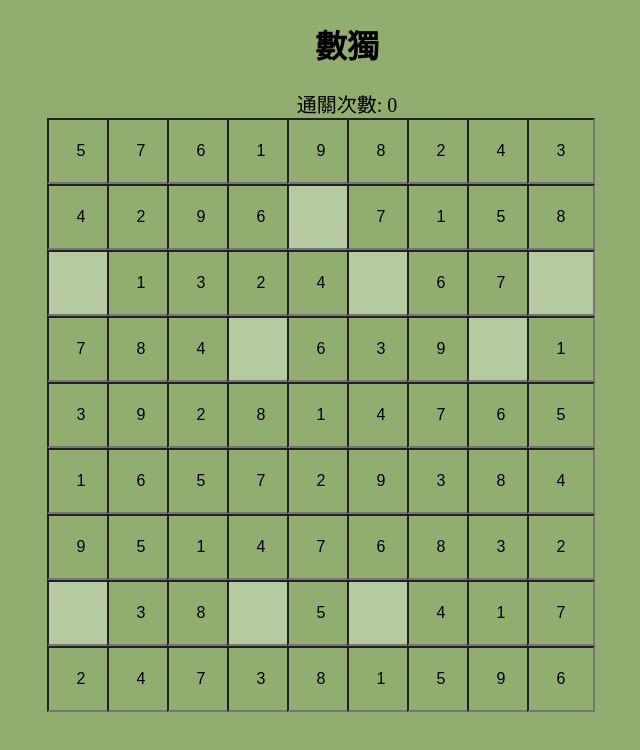
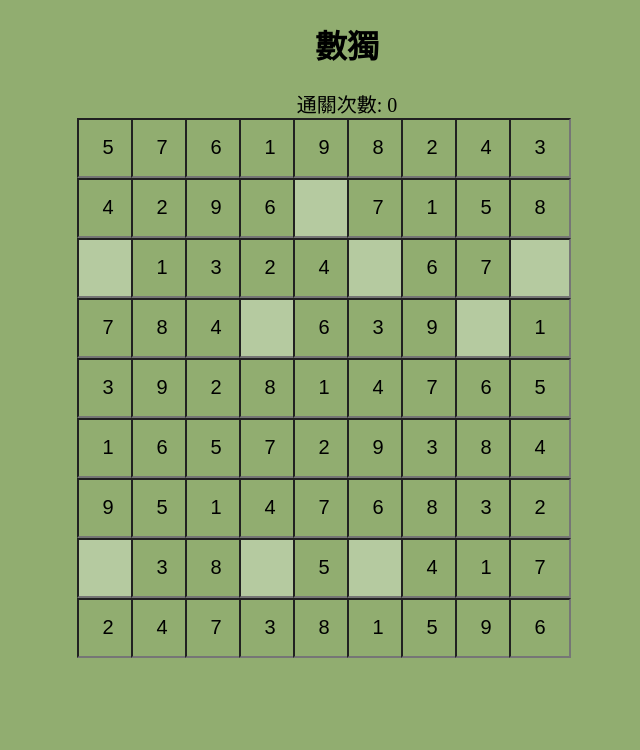
Before and after one commit to feel0729/my-sudoku-game, a Vue app: page / in a window 1280 px wide. Shown: the top 750 px of the page, without its empty margins (301-941 px from the left). Built offline with nearby package versions, Linux system fonts and the light colour scheme.

Commit message:
調整大小

```diff
--- a/src/assets/sudoku.css
+++ b/src/assets/sudoku.css
@@ -12,8 +12,8 @@
     grid-template-rows: repeat(9, 10%);
     grid-template-columns: repeat(9, 10%);
     gap: 1 px;
-    width: 600px;
-    height: 600px;
+    width: 540px;
+    height:540px;
     overflow: auto;
 }
 
@@ -22,7 +22,7 @@
     height: 100%;
     text-align: center;
     background-color: #B5CAA0;
-    font-size: 100%;
+    font-size: 20px;
     -moz-appearance: textfield;
     /* Firefox */
 }
```
